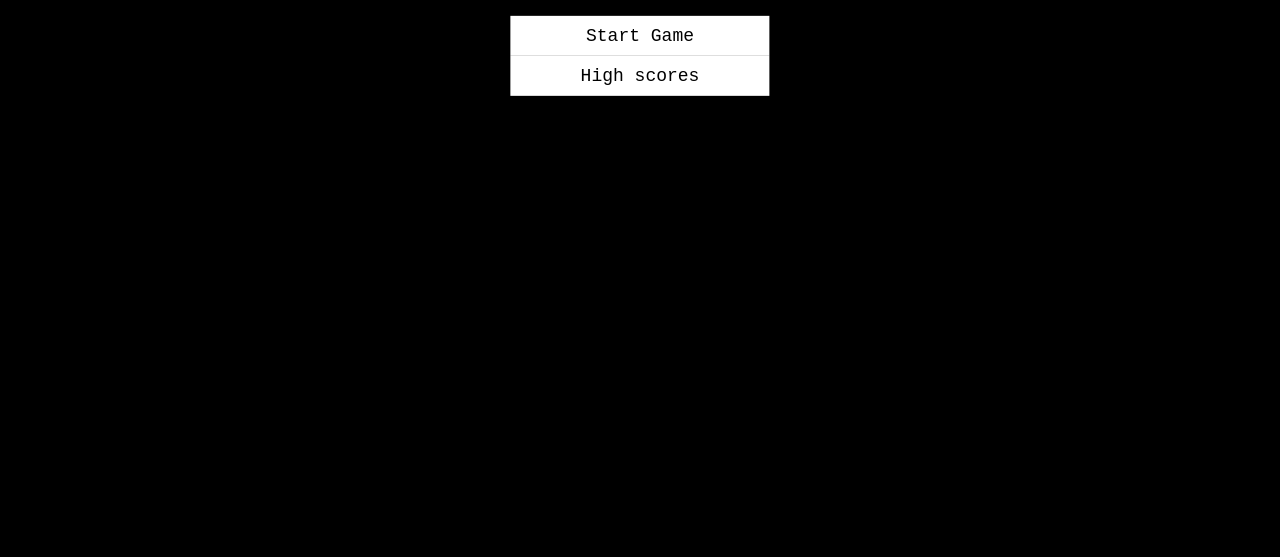
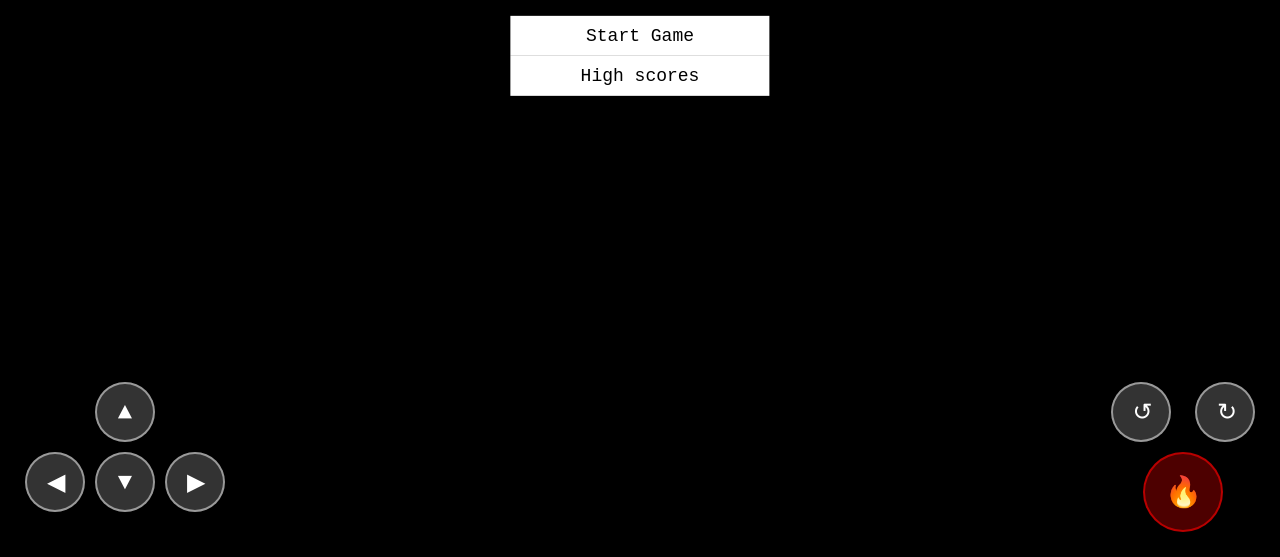
Before and after one commit to rzv12-09/asteroids-game, a plain HTML site: page index.html in a window 1280 px wide. Shown: the part 243-800 px from the top of the page. Drawn offline with Linux system fonts and the light colour scheme.

Commit message:
Style and position  touchscreen buttons

```diff
--- a/style.css
+++ b/style.css
@@ -92,3 +92,72 @@ button:hover {
   display: flex;
   justify-content: space-between;
 }
+
+/* ... css-ul tău existent ... */
+
+/* Containerul principal pentru controale */
+#mobile-controls {
+    display: flex;
+    justify-content: space-between; /* Stânga și Dreapta */
+    position: absolute;
+    bottom: 20px;
+    left: 0;
+    width: 100%;
+    padding: 0 20px;
+    box-sizing: border-box;
+    z-index: 5; /* Sub meniuri, dar peste canvas */
+    pointer-events: none; /* Permite click prin spațiile goale */
+}
+
+/* Butoanele individuale */
+.control-btn, .shoot-btn {
+    pointer-events: auto; /* Reactivăm click-ul pe butoane */
+    background-color: rgba(255, 255, 255, 0.2); /* Transparent */
+    border: 2px solid rgba(255, 255, 255, 0.5);
+    color: white;
+    font-size: 24px;
+    border-radius: 50%; /* Rotunde */
+    width: 60px;
+    height: 60px;
+    margin: 5px;
+    touch-action: manipulation; /* Previne zoom-ul la dublu click */
+    user-select: none; /* Nu se poate selecta textul */
+    -webkit-user-select: none;
+}
+
+.control-btn:active, .shoot-btn:active {
+    background-color: rgba(255, 255, 255, 0.6); /* Mai vizibil când apeși */
+}
+
+/* Aranjare D-Pad (Stânga) */
+#dpad {
+    display: flex;
+    flex-direction: column;
+    align-items: center;
+}
+.dpad-row {
+    display: flex;
+}
+
+/* Aranjare Acțiuni (Dreapta) */
+#actions {
+    display: flex;
+    flex-direction: column;
+    align-items: center;
+    justify-content: flex-end;
+}
+
+.shoot-btn {
+    width: 80px; /* Butonul de tragere mai mare */
+    height: 80px;
+    background-color: rgba(255, 0, 0, 0.3);
+    border-color: rgba(255, 0, 0, 0.6);
+    font-size: 30px;
+}
+
+/* Ascundem controalele pe PC (dacă au mouse) */
+@media (hover: hover) and (pointer: fine) {
+    #mobile-controls {
+        display: none;
+    }
+}
```
